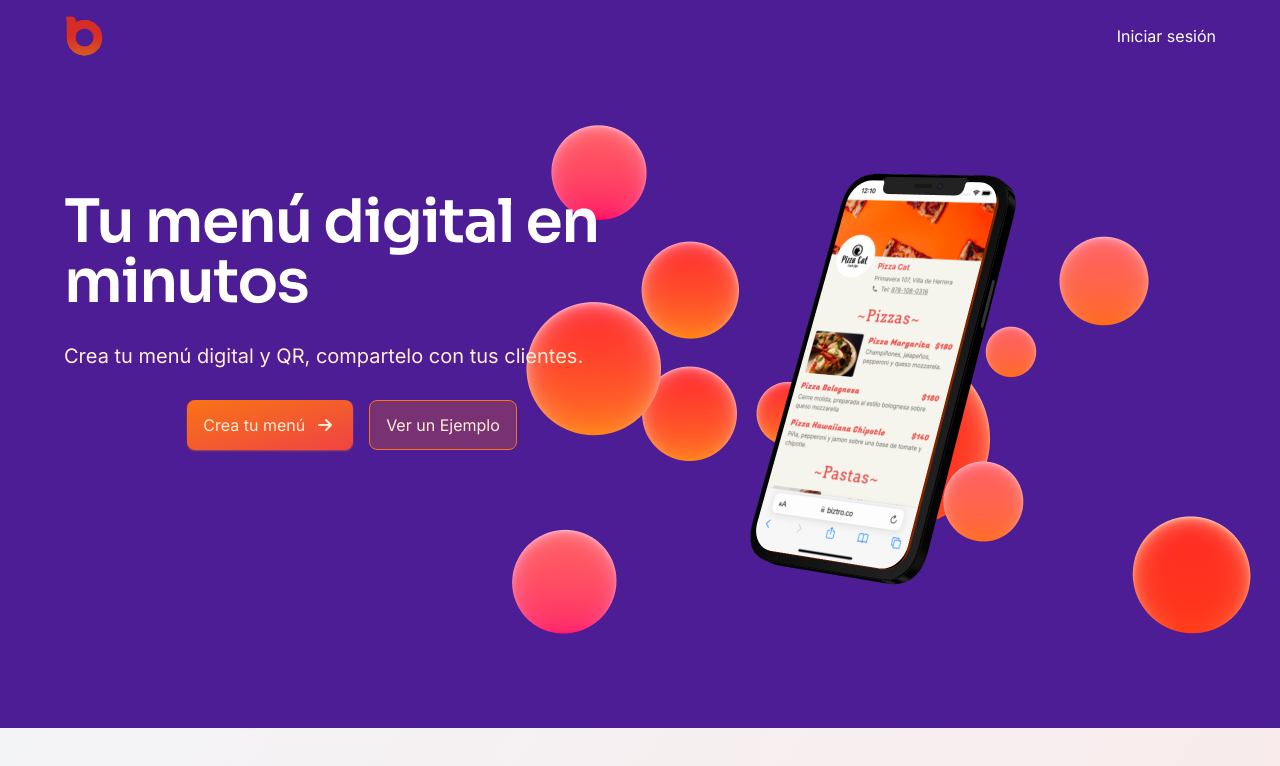
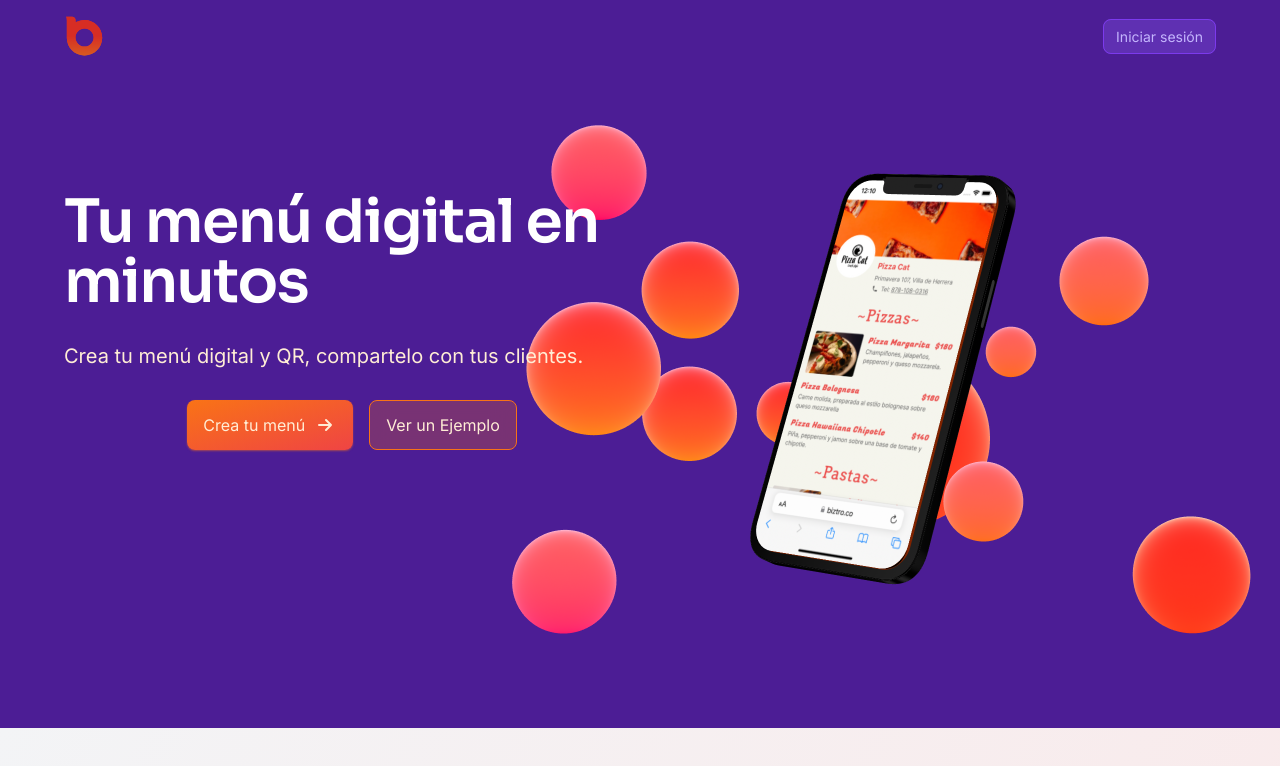
Before and after one commit to dkast/biztro, a Next.js app: page / in a window 1280 px wide. Shown: the top 766 px of the page. Built offline with nearby package versions, Linux system fonts and the light colour scheme; what tailwindcss-radix, tailwindcss-safe-area would draw is missing.

Commit message:
Adds markdoc and test post

```diff
--- /dev/null
+++ b/components/layouts/BlogLayout.tsx
@@ -0,0 +1,17 @@
+import MainMenu from "../marketing/MainMenu"
+import Footer from "../marketing/Footer"
+
+type LayoutProps = {
+  children: React.ReactNode
+}
+const BlogLayout = ({ children }: LayoutProps) => {
+  return (
+    <div className="flex h-screen flex-col items-center overflow-y-auto overflow-x-hidden">
+      <MainMenu variant="light" />
+      <div className="grow">{children}</div>
+      <Footer />
+    </div>
+  )
+}
+
+export default BlogLayout
--- /dev/null
+++ b/components/marketing/Footer.tsx
@@ -0,0 +1,14 @@
+const Footer = (): JSX.Element => {
+  return (
+    <div className="m-8 flex w-full max-w-5xl justify-between px-4 text-gray-500 pb-safe md:px-0">
+      <div>
+        <span>&copy; Biztro {new Date().getFullYear()}</span>
+      </div>
+      <div>
+        <a href="mailto:hola@biztro.co">Contacto</a>
+      </div>
+    </div>
+  )
+}
+
+export default Footer
--- /dev/null
+++ b/components/marketing/MainMenu.tsx
@@ -0,0 +1,34 @@
+import Image from "next/image"
+import Link from "next/link"
+import * as Toolbar from "@radix-ui/react-toolbar"
+import classNames from "@/lib/classnames"
+
+interface MainMenuProps {
+  variant: string
+}
+
+const MainMenu = ({ variant }: MainMenuProps): JSX.Element => {
+  return (
+    <div className="mt-2 flex w-full max-w-6xl items-center py-2 px-4 lg:px-2 xl:px-0">
+      <Image src="/logo-bistro.svg" alt="Logo" width={40} height={40} />
+      <Toolbar.Root className="ml-auto">
+        <Toolbar.Button asChild>
+          <Link href="/app/dashboard">
+            <a
+              className={classNames(
+                "rounded-lg border px-3 py-2 text-sm transition",
+                variant === "dark"
+                  ? "border-violet-600 bg-violet-500/30  text-violet-300 hover:bg-violet-300"
+                  : "border-gray-300 text-violet-500 hover:bg-violet-50"
+              )}
+            >
+              Iniciar sesión
+            </a>
+          </Link>
+        </Toolbar.Button>
+      </Toolbar.Root>
+    </div>
+  )
+}
+
+export default MainMenu
--- a/next.config.js
+++ b/next.config.js
@@ -1,7 +1,9 @@
 /** @type {import('next').NextConfig} */
 const { withAxiom } = require("next-axiom")
+const withMarkdoc = require("@markdoc/next.js")
 
-const nextConfig = withAxiom({
+const nextConfig = withAxiom(
+  withMarkdoc()({
     reactStrictMode: true,
     images: {
       domains: [
@@ -9,7 +11,9 @@ const nextConfig = withAxiom({
         "images.unsplash.com",
         "res.cloudinary.com"
       ]
-  }
+    },
+    pageExtensions: ["md", "mdoc", "js", "jsx", "ts", "tsx"]
   })
+)
 
 module.exports = nextConfig
--- a/package.json
+++ b/package.json
@@ -17,6 +17,7 @@
     "@headlessui/react": "^1.6.4",
     "@heroicons/react": "^1.0.6",
     "@hookform/resolvers": "^2.9.1",
+    "@markdoc/next.js": "^0.1.5",
     "@next-auth/prisma-adapter": "^1.0.3",
     "@prisma/client": "^3.15.2",
     "@radix-ui/react-accordion": "^0.1.6",
--- a/pages/_app.tsx
+++ b/pages/_app.tsx
@@ -11,6 +11,7 @@ import SEO from "next-seo-config"
 import ConfirmModal from "@/components/ConfirmModal"
 
 import type { NextPageWithAuthAndLayout } from "@/lib/types"
+import BlogLayout from "@/components/layouts/BlogLayout"
 
 type AppPropsWithAuthAndLayout = AppProps & {
   Component: NextPageWithAuthAndLayout
@@ -24,6 +25,7 @@ function MyApp({
 }: AppPropsWithAuthAndLayout) {
   const getLayout = Component.getLayout ?? (page => page)
 
+  console.dir(pageProps)
   return (
     <SessionProvider session={session}>
       <RecoilRoot>
@@ -36,6 +38,10 @@ function MyApp({
         <DefaultSeo {...SEO} />
         {Component.auth ? (
           <Auth>{getLayout(<Component {...pageProps} />)}</Auth>
+        ) : "markdoc" in pageProps ? (
+          <BlogLayout>
+            <Component {...pageProps} />
+          </BlogLayout>
         ) : (
           getLayout(<Component {...pageProps} />)
         )}
--- a/pages/index.tsx
+++ b/pages/index.tsx
@@ -1,7 +1,6 @@
 import Head from "next/head"
 import Image from "next/image"
 import Link from "next/link"
-import * as Toolbar from "@radix-ui/react-toolbar"
 import * as Accordion from "@radix-ui/react-accordion"
 import { QRCode } from "react-qrcode-logo"
 import { ChevronRightIcon } from "@heroicons/react/solid"
@@ -9,7 +8,8 @@ import { motion } from "framer-motion"
 // import Spline from "@splinetool/react-spline"
 // import { BrowserView, MobileView } from "react-device-detect"
 
-import type { NextPageWithAuthAndLayout } from "@/lib/types"
+import Footer from "@/components/marketing/Footer"
+import MainMenu from "@/components/marketing/MainMenu"
 import {
   ArrowSmRightIcon,
   BadgeCheckIcon,
@@ -20,6 +20,8 @@ import {
   CollectionIcon,
   QrcodeIcon
 } from "@heroicons/react/outline"
+
+import type { NextPageWithAuthAndLayout } from "@/lib/types"
 
 const FAQ = [
   {
@@ -130,7 +132,7 @@ const Home: NextPageWithAuthAndLayout = () => {
       </Head>
       <div className="flex h-screen flex-col items-center overflow-y-auto overflow-x-hidden">
         <div className="flex w-full flex-col items-center bg-violet-900">
-          <HomeMenu />
+          <MainMenu variant="dark" />
           <HomeHero />
         </div>
         {/* Main */}
@@ -313,24 +315,9 @@ const Home: NextPageWithAuthAndLayout = () => {
         <HomeBenefit />
         <HomeFaq />
         <HomeBanner />
-        <HomeFooter />
+        <Footer />
       </div>
     </>
-  )
-}
-
-const HomeMenu = (): JSX.Element => {
-  return (
-    <div className="mt-2 flex w-full max-w-6xl items-center py-2 px-4 lg:px-2 xl:px-0">
-      <Image src="/logo-bistro.svg" alt="Logo" width={40} height={40} />
-      <Toolbar.Root className="ml-auto">
-        <Toolbar.Button>
-          <Link href="/app/dashboard">
-            <a className="text-white hover:text-violet-300">Iniciar sesión</a>
-          </Link>
-        </Toolbar.Button>
-      </Toolbar.Root>
-    </div>
   )
 }
 
@@ -468,19 +455,6 @@ const FaqItem = ({ question, answer }): JSX.Element => {
   )
 }
 
-const HomeFooter = (): JSX.Element => {
-  return (
-    <div className="m-8 flex w-full max-w-5xl justify-between px-4 text-gray-500 pb-safe md:px-0">
-      <div>
-        <span>&copy; Biztro {new Date().getFullYear()}</span>
-      </div>
-      <div>
-        <a href="mailto:hola@biztro.co">Contacto</a>
-      </div>
-    </div>
-  )
-}
-
 const HomeSection = ({ children }): JSX.Element => {
   return (
     <section className="mx-auto grid w-full max-w-6xl gap-12 px-2 md:grid-cols-2 lg:px-0">
```
Also changed, not shown: pages/blog/beta.md (added, +7 -0 lines), 1 other file (tests, documents, lock files or other folders). Lines whose indentation alone changed are shown as unchanged.
